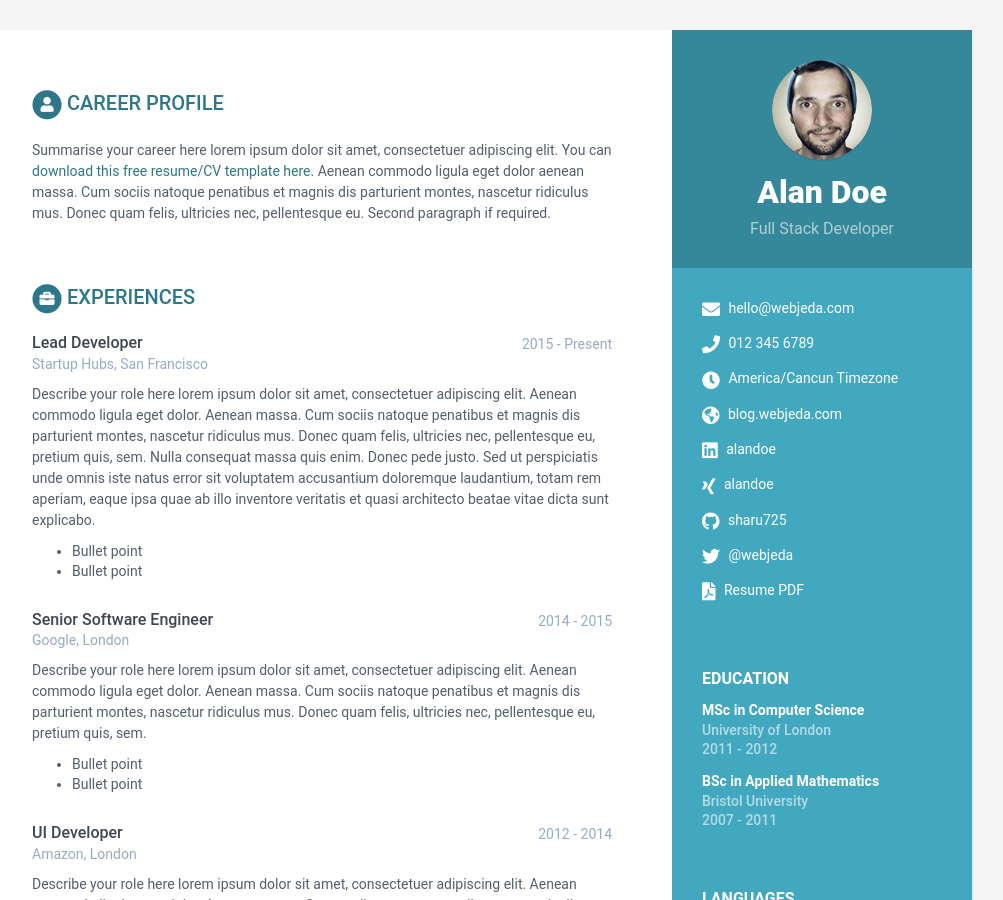
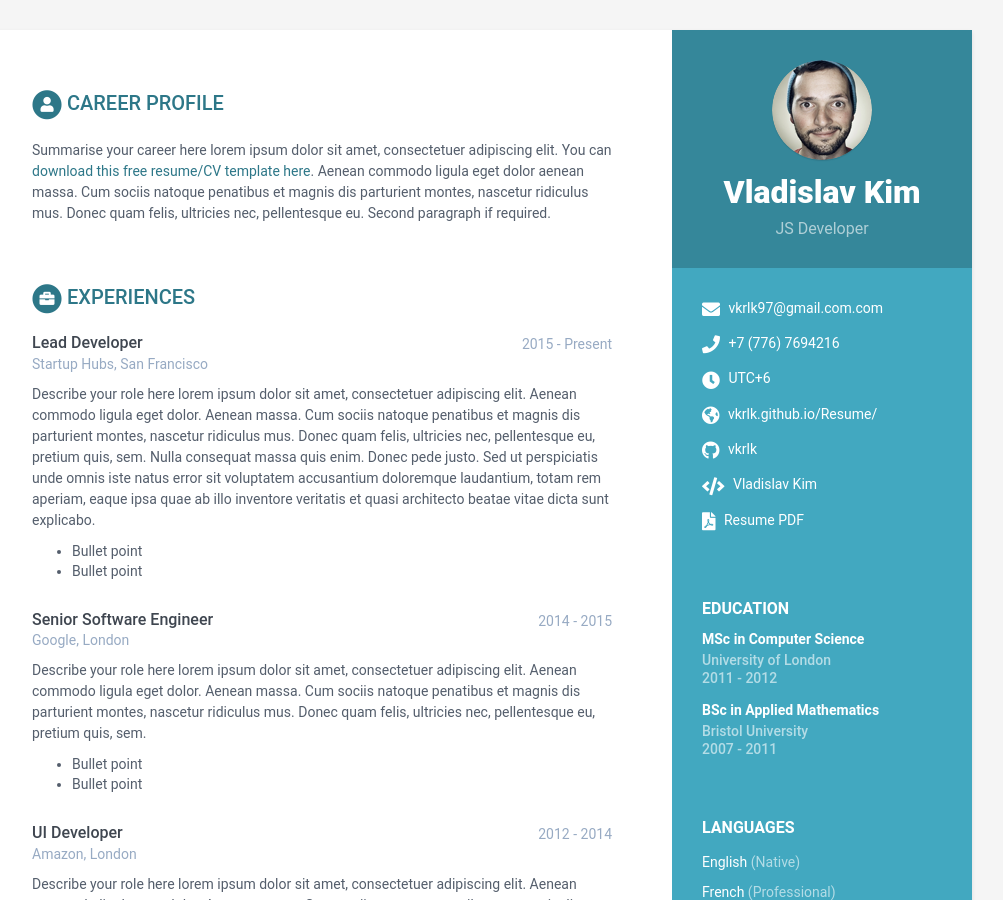
Before and after one commit to VKRLK/CV, a Jekyll site: the page built from index.html, in a window 1280 px wide and 900 px high. Shown: the whole window, without its empty margins (168-1171 px from the left). Built offline with Jekyll 4.4.1, drawn with Linux system fonts in a browser that asks for light colours.

Commit message:
Update data.yml

```diff
--- a/_data/data.yml
+++ b/_data/data.yml
@@ -8,25 +8,21 @@ sidebar:
     education: True # set to False if you want education in main section instead of in sidebar
 
     # Profile information
-    name: Alan Doe
-    tagline: Full Stack Developer
+    name: Vladislav Kim
+    tagline: JS Developer
     avatar: profile.png  #place a 100x100 picture inside /assets/images/ folder and provide the name of the file below
 
     # Sidebar links
-    email: hello@webjeda.com
-    phone: 012 345 6789
-    timezone: America/Cancun Timezone
+    email: vkrlk97@gmail.com.com
+    phone: +7 (776) 7694216
+    timezone: UTC+6
     citizenship:
-    website: blog.webjeda.com #do not add http://
-    linkedin: alandoe
-    xing: alandoe
-    github: sharu725
+    website: vkrlk.github.io/Resume/ #do not add http://
+    github: vkrlk
     telegram: # add your nickname without '@' sign
     gitlab:
     bitbucket:
-    twitter: '@webjeda'
-    stack-overflow: # Number/Username, e.g. 123456/alandoe
-    codewars:
+    codewars: Vladislav Kim
     goodreads: # Number-Username, e.g. 123456-alandoe
     pdf: http://www.africau.edu/images/default/sample.pdf
 
```
